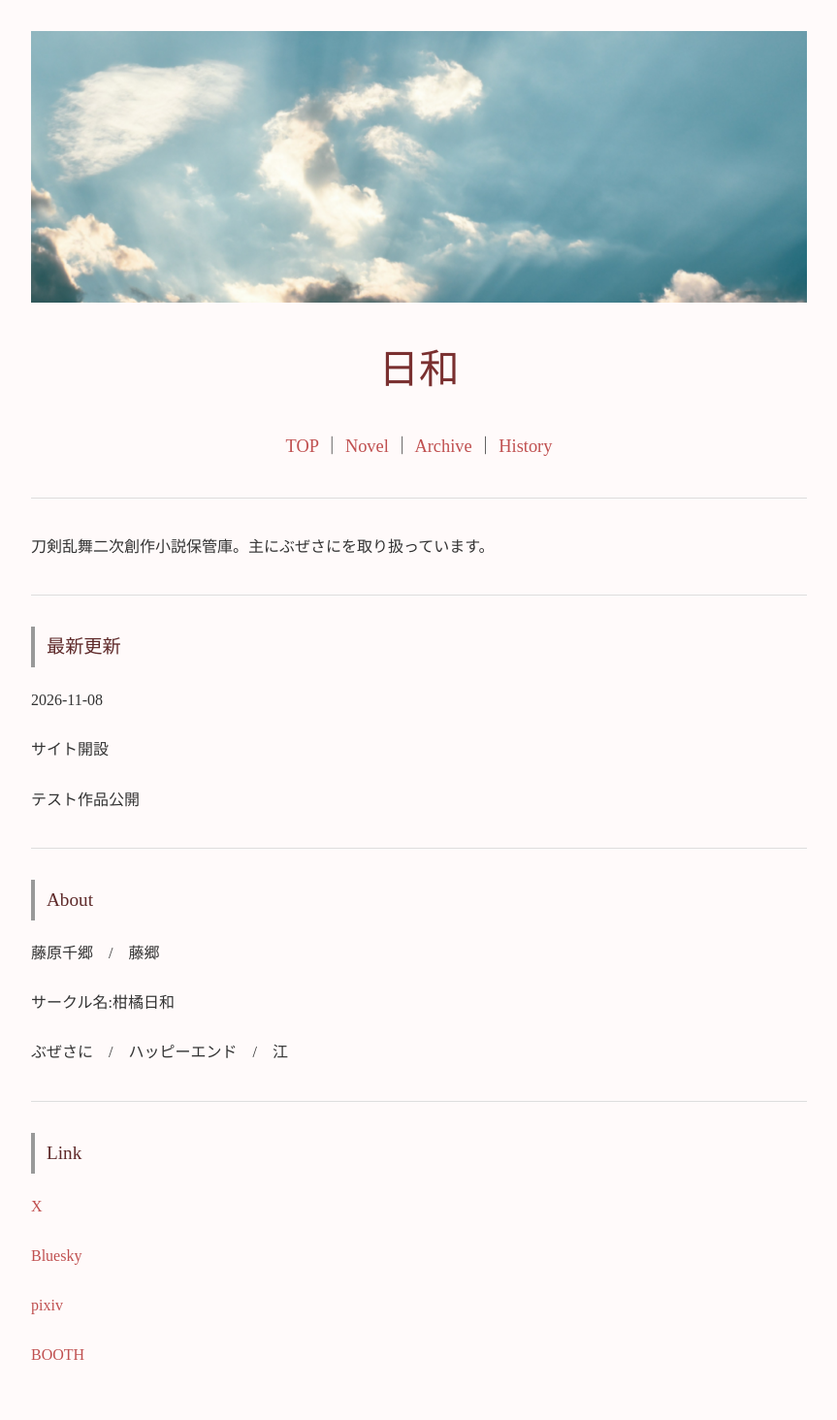
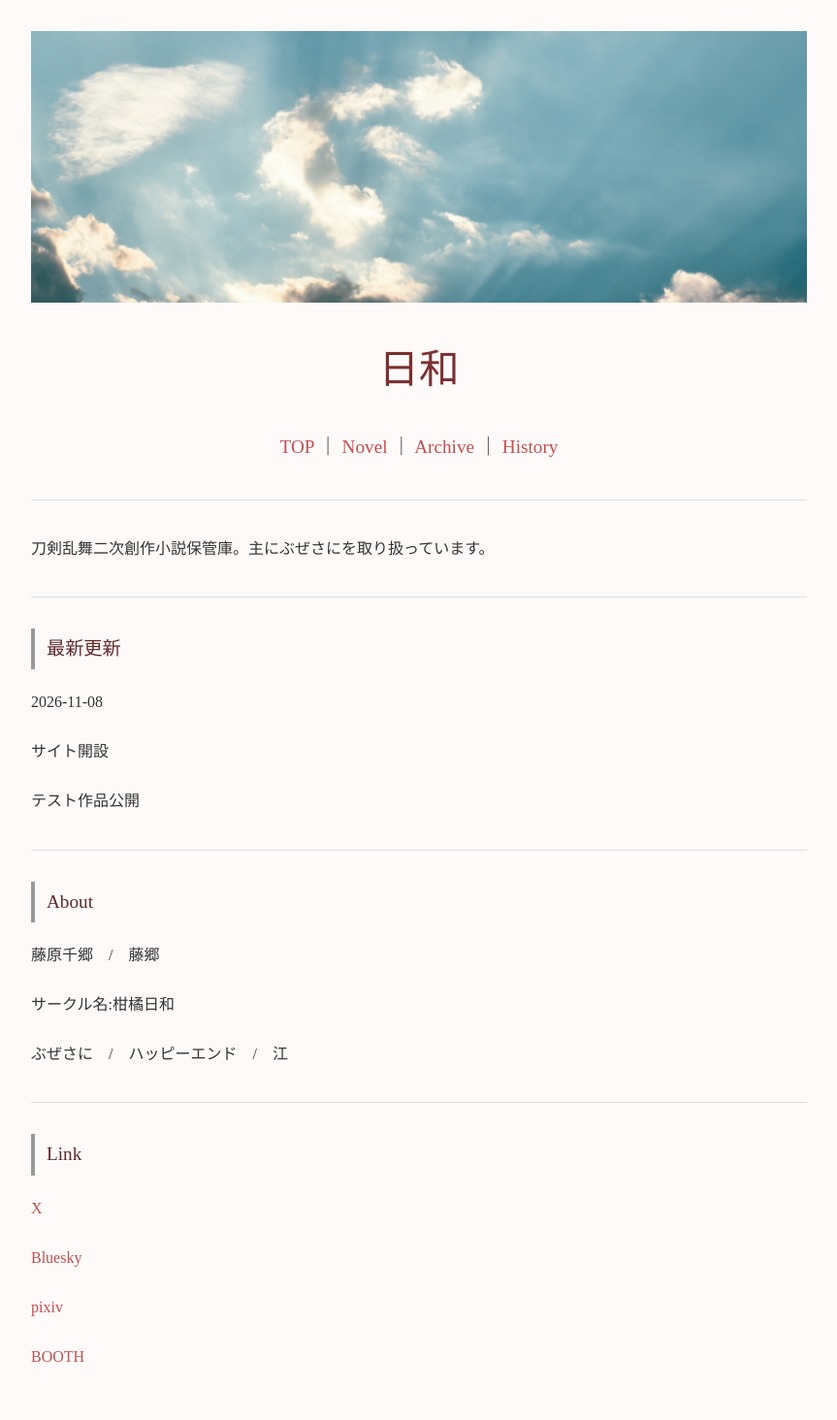
Before and after one commit to fjst160/lemon160, a Jekyll site: the page built from index.md, in a window 1280 px wide. Shown: the whole page at 97% size, without its empty margins (208-1071 px from the left). Built offline with Jekyll 4.4.1, drawn with Linux system fonts in a browser that asks for light colours.

Commit message:
Update style.css

```diff
--- a/assets/style.css
+++ b/assets/style.css
@@ -44,7 +44,7 @@ nav{
     text-align: center;
     margin: 0.8rem 0 1.5rem 0;
 
-    font-size: 1.15rem;
+    font-size: 1.2rem;
 }
 /* ========================================
    タイトル
```
